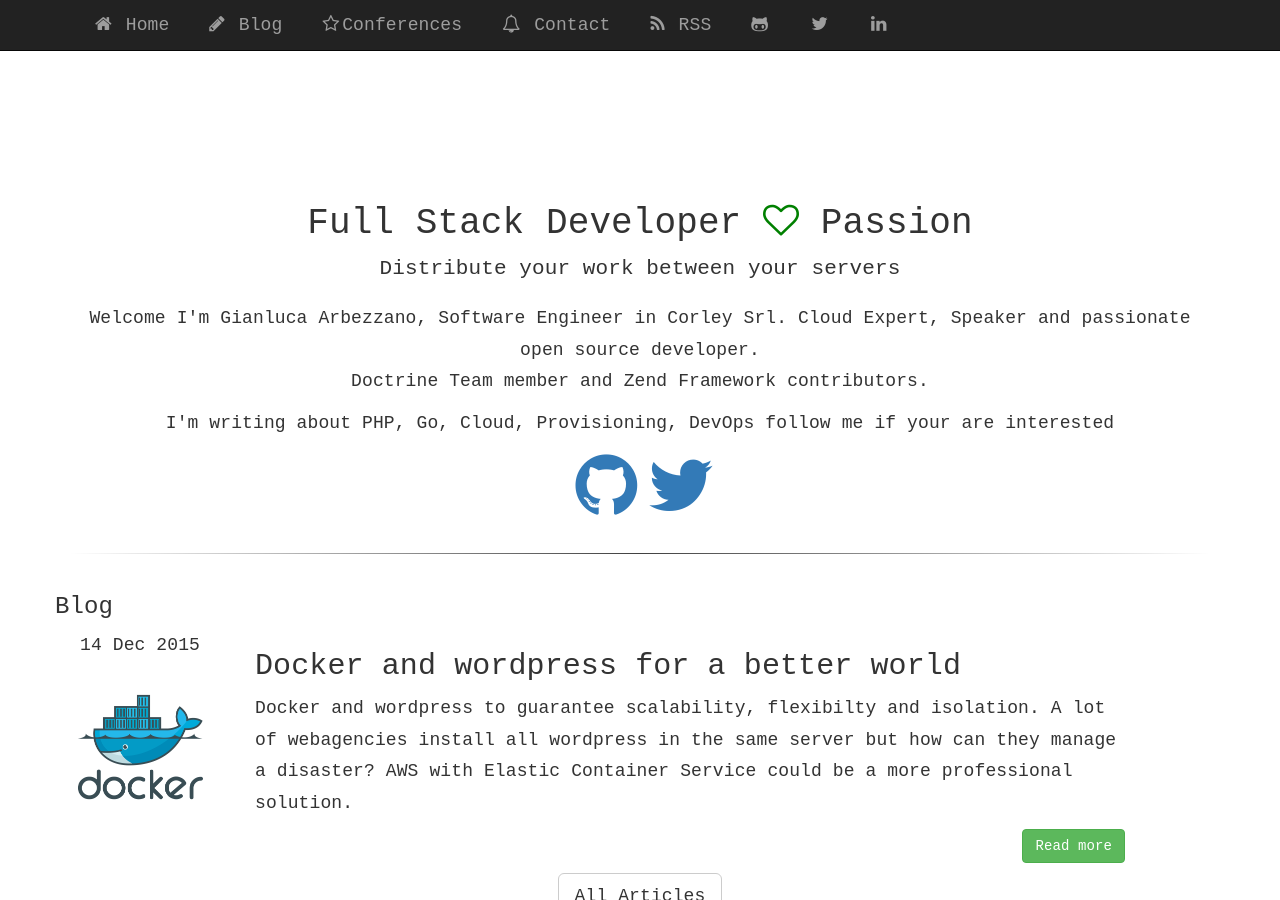
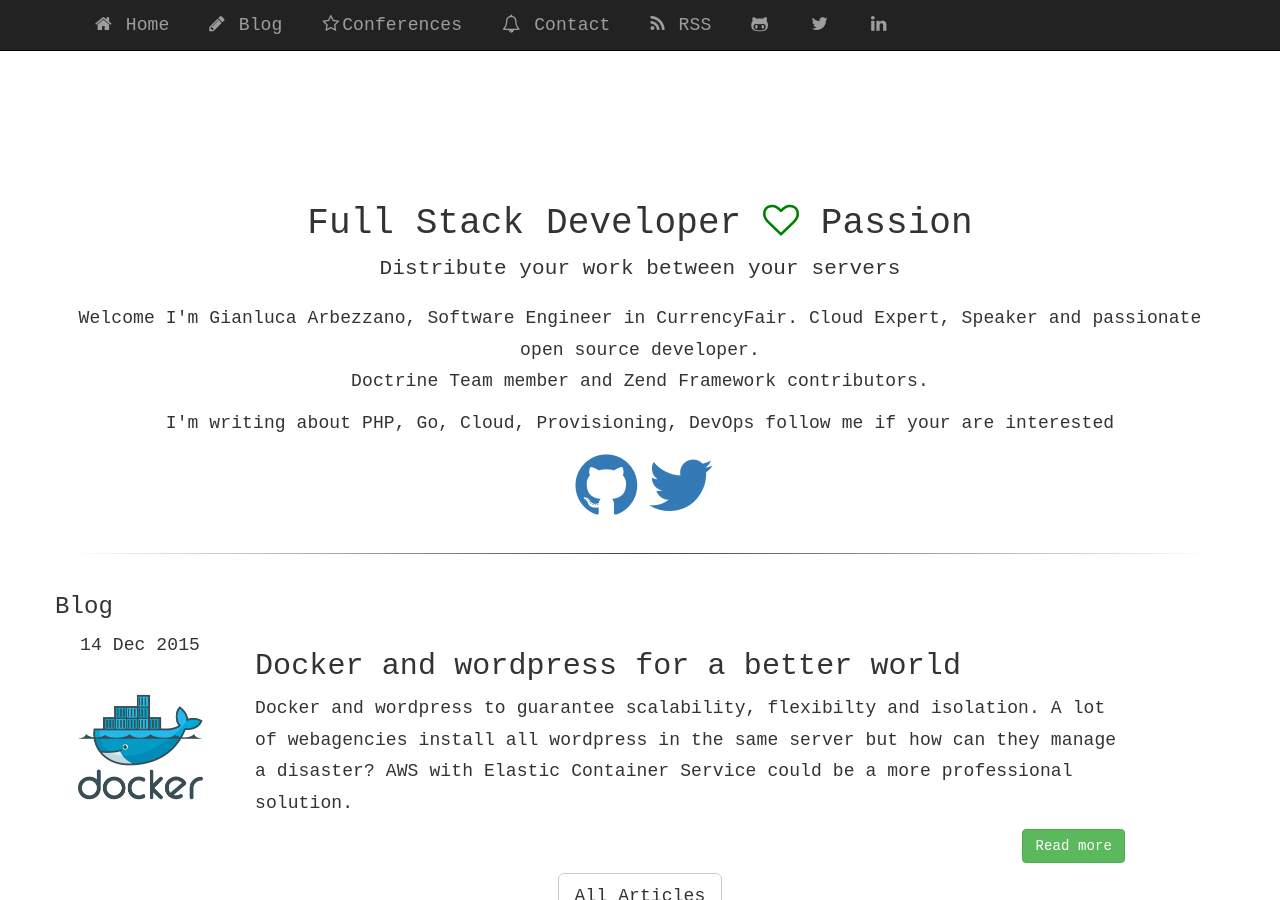
Before and after one commit to gianarb/gianarb.github.com, a Jekyll site: the page built from index.html, in a window 1280 px wide and 900 px high. Built offline with Jekyll 4.4.1, drawn with Linux system fonts in a browser that asks for light colours; nearby versions of some CDN libraries.

Commit message:
Change company

```diff
--- a/index.html
+++ b/index.html
@@ -9,7 +9,7 @@
     <div class="text-center">
         <h1>Full Stack Developer <i class="fa fa-heart-o"></i> Passion</h1>
         <p class="lead">Distribute your work between your servers</p>
-        <p class="desc">Welcome I'm Gianluca Arbezzano, Software Engineer in Corley Srl. Cloud Expert, Speaker and passionate open source developer.</br>Doctrine Team member and Zend Framework contributors.</p>
+        <p class="desc">Welcome I'm Gianluca Arbezzano, Software Engineer in CurrencyFair. Cloud Expert, Speaker and passionate open source developer.</br>Doctrine Team member and Zend Framework contributors.</p>
         <p>I'm writing about PHP, Go, Cloud, Provisioning, DevOps follow me if your are interested</p>
         <p class="social"><a href="https://github.com/gianarb"><i class="fa fa-github fa-4x"></i></a><a href="https://twitter.com/gianarb"><i class="fa fa-twitter fa-4x"></i></a></p>
     </div>
```
